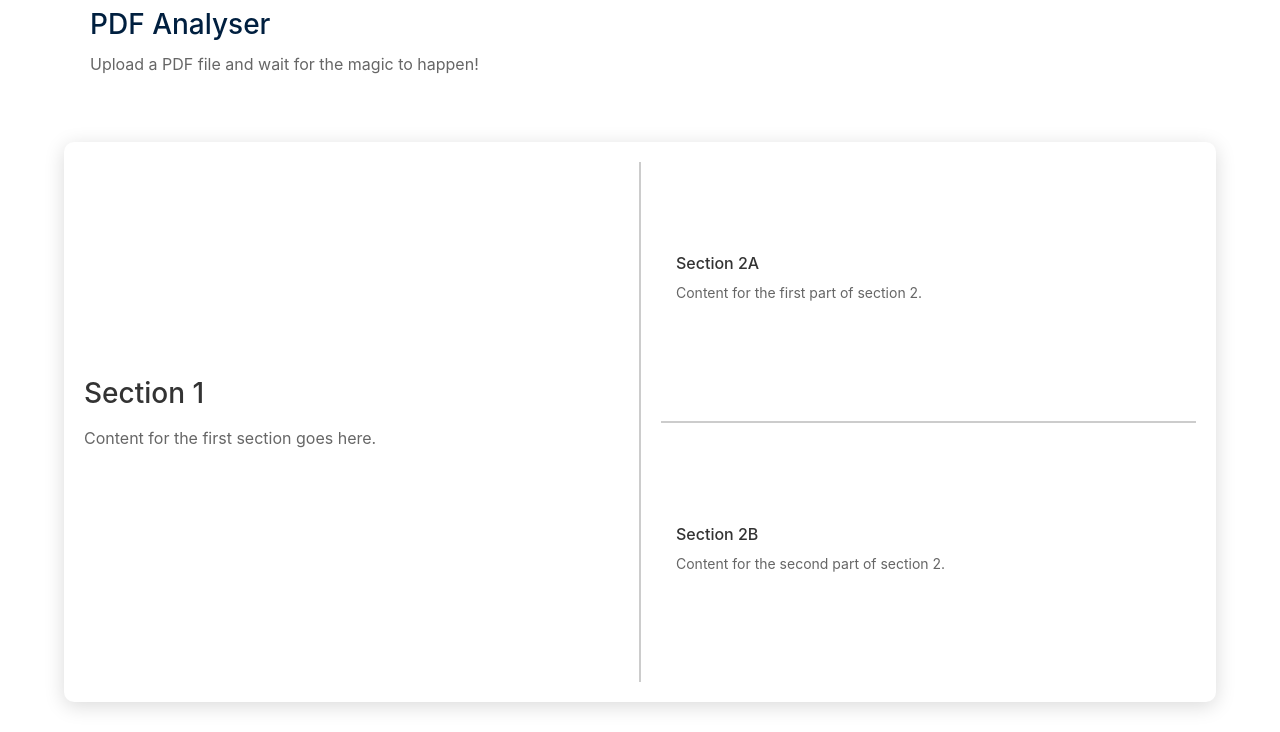
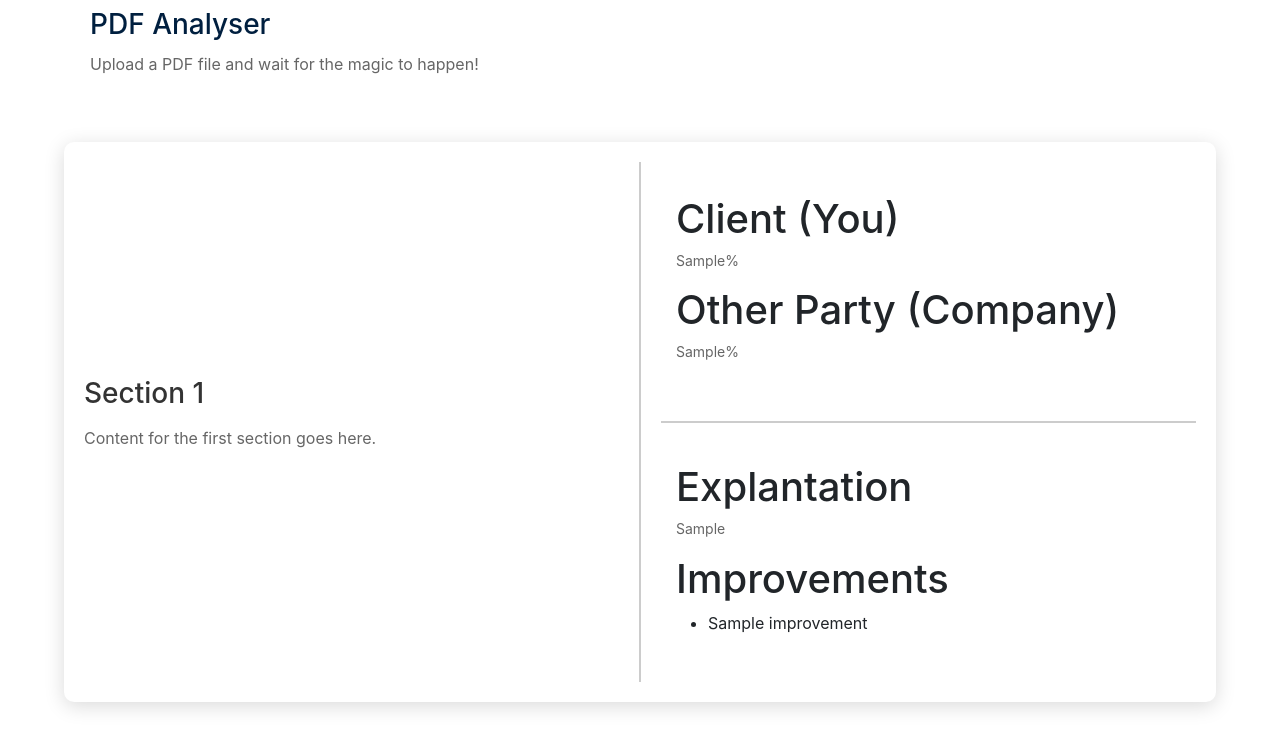
Before and after one commit to Joshua-Cullen/WHACK25, a Flask app: template templates/display_html.html in a window 1280 px wide. Shown: the part 167-899 px from the top of the page. Run offline with Flask 3, Linux system fonts and the light colour scheme; the template is opened without the code that fills it: most values are stand-ins (such as "Sample title", 1, 10 or a date in 2020); some libraries are stand-ins or nearby versions.

Commit message:
i dont know what i did

```diff
--- a/app.py
+++ b/app.py
@@ -6,7 +6,7 @@ app = Flask(__name__)
 
 @app.route('/')
 def index():
-    return render_template("index_pdf_analyser.html")
+    return render_template("upload_html.html")
 
 @app.route("/submit", methods=["POST"])
 def submit():
@@ -16,7 +16,7 @@ def submit():
     response = queryGemini(pdf.filename)
     response = json.loads(response)
 
-    return render_template("response.html", response=response)
+    return render_template("display_html.html", response=response)
 
 if __name__ == "__main__":
     app.run(debug=True)
--- a/templates/display_html.html
+++ b/templates/display_html.html
@@ -12,7 +12,7 @@
           crossorigin="anonymous">
 
     <!-- Custom CSS -->
-    <link rel="stylesheet" type="text/css" href="display_css.css">
+    <link rel="stylesheet" type="text/css" href="{{ url_for('static', filename='display_css.css') }}">
 </head>
 <body>
 
@@ -71,13 +71,21 @@
                 <div class="divider"></div>
                 <div class="box-section">
                     <div class="subsection">
-                        <h3>Section 2A</h3>
-                        <p>Content for the first part of section 2.</p>
+                        <h1>Client (You)</h1>
+                        <p>{{ response["part_1"] }}%</p>
+                        <h1>Other Party (Company)</h1>
+                        <p>{{ response["part_2"] }}%</p>
                     </div>
                     <div class="horizontal-divider"></div>
                     <div class="subsection">
-                        <h3>Section 2B</h3>
-                        <p>Content for the second part of section 2.</p>
+                        <h1>Explantation</h1>
+                        <p>{{ response["part_3"] }}</p>
+                        <h1>Improvements</h1>
+                        <ul>
+                            {% for improvement in response["part_4"] %}
+                                <li>{{ improvement }}</li>
+                            {% endfor %}
+                        </ul>
                     </div>
                 </div>
             </div>
@@ -90,6 +98,6 @@
             crossorigin="anonymous"></script>
 
     <!-- Custom JavaScript -->
-    <script type="text/javascript" src="display_js.js"></script>
+    <script type="text/javascript" src="{{ url_for('static', filename='display_js.js') }}"></script>
 </body>
 </html>
```
Also changed, not shown: static/upload_js.js (renamed from templates/upload_js.js, +0 -7 lines), templates/upload_html.html (+6 -4 lines), static/display_css.css (renamed from templates/display_css.css), static/display_js.js (renamed from templates/display_js.js), static/upload_css.css (renamed from templates/upload_css.css).
